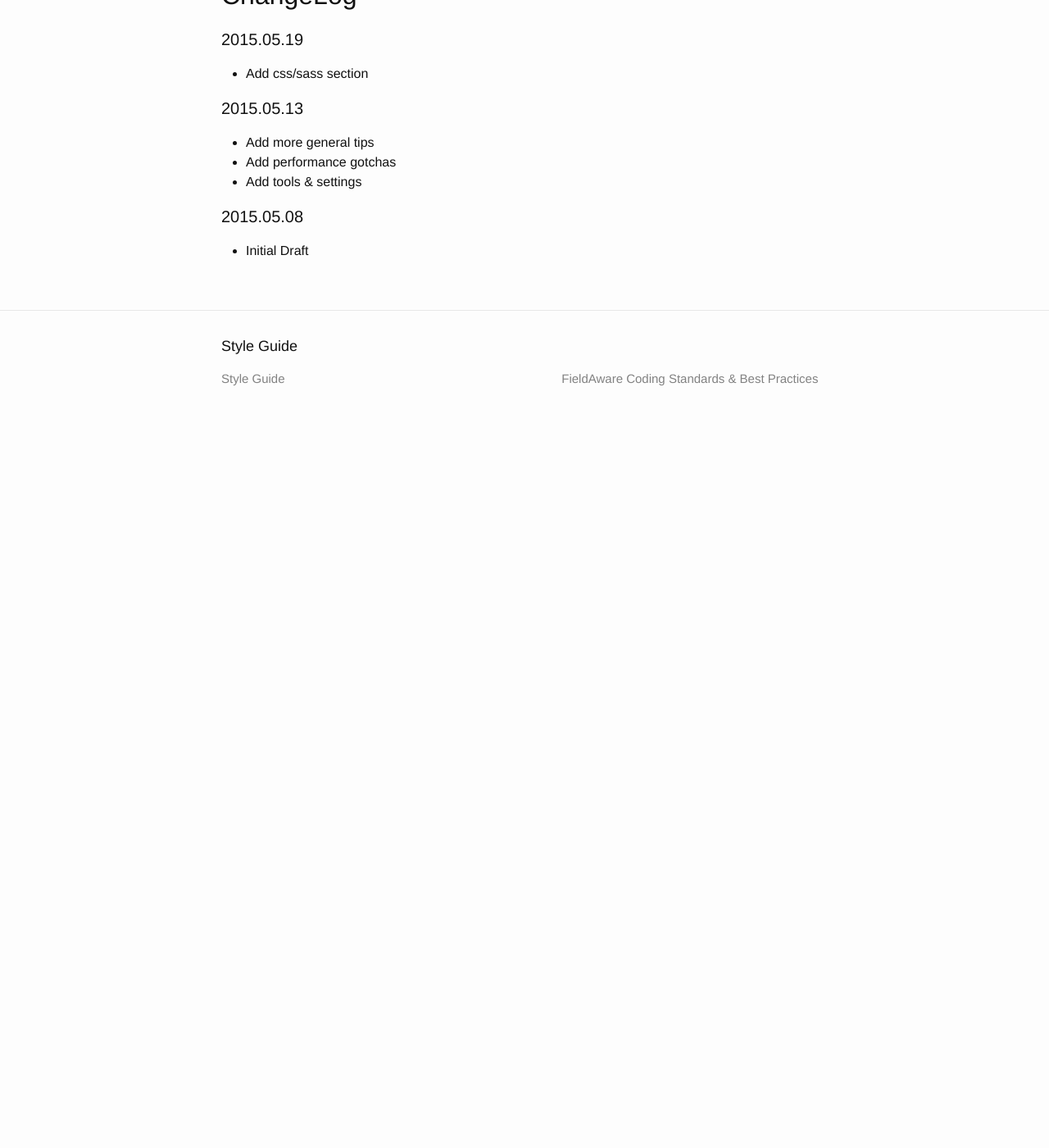
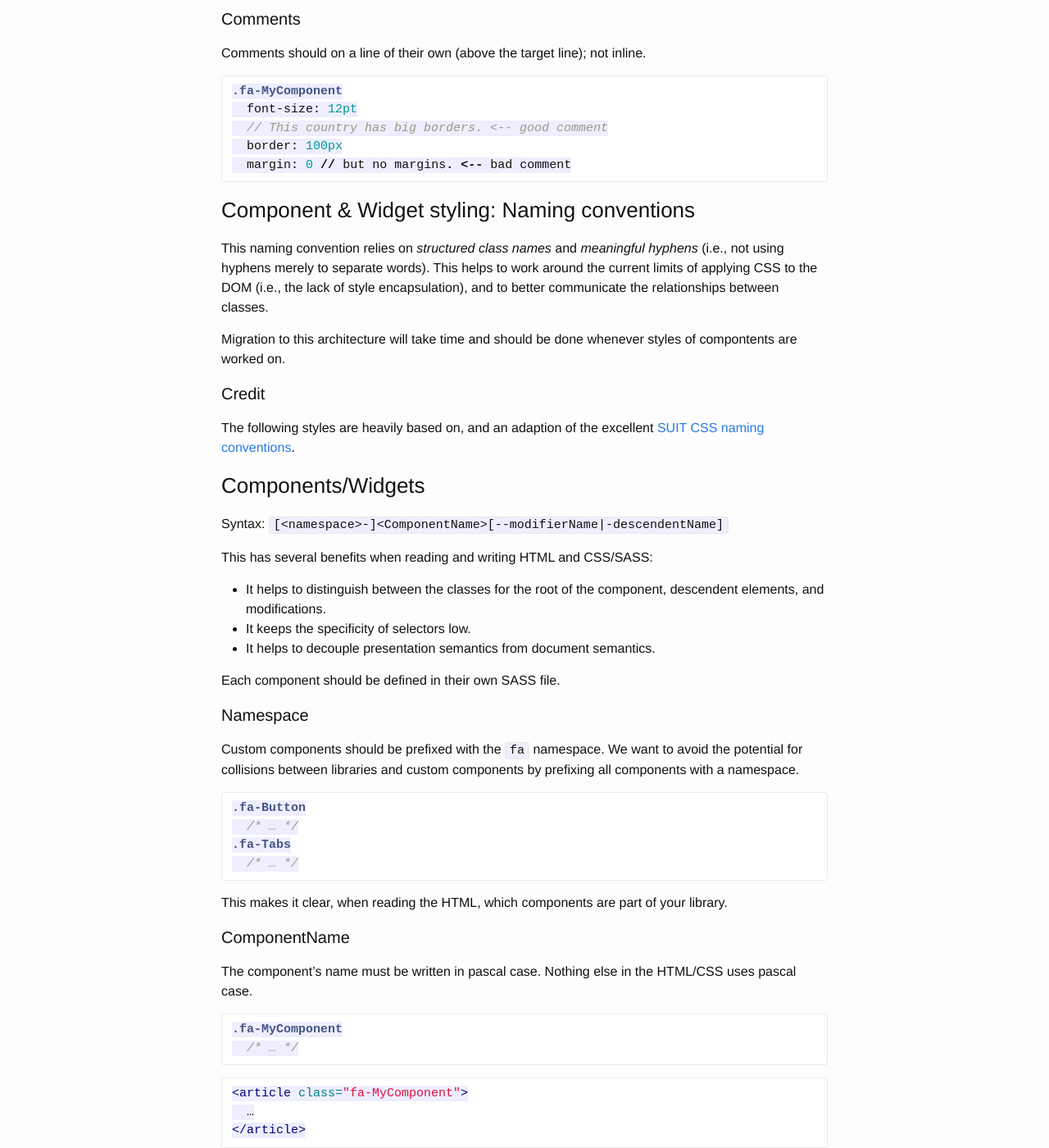
Before and after one commit to fieldaware/style-guide, a Jekyll site: the page built from frontend.md, in a window 1280 px wide and 1400 px high, scrolled down 3848 px. Shown: the whole window at 82% size. Built offline with Jekyll 4.4.1, drawn with Linux system fonts in a browser that asks for light colours; nearby versions of some CDN libraries; Markdown is read by kramdown in place of the engine named in the settings; before the commit the page ends 4382 px from its top, so only the background shows below that; some of the changed text lies outside the part shown.

Commit message:
Add SASS naming convention

````diff
--- a/frontend.md
+++ b/frontend.md
@@ -114,24 +114,180 @@ Object.keys(person).forEach(lang.hitch(this, function(prop){
 
 ## CSS/SASS
 
-Define your CSS/SASS at component level instead of page (and put each into its own component file).
+### General
+
+We use [compass][compass], which in turn uses [sass][sass]
+
+#### Flexbox for Layout & Flow
+
+Forget about the standard box model; use flexbox. Compass provides [flexbox mixins][flexbox-mixins]. For a visual overview, see [CSS Tricks' flexbox guide][flexbox-guide].
+
+#### Cross-browser support
+
+Use [compass' mixins][compass-mixins] for cross-browser support:
+
+```sass
+#header
+  @include border-bottom-radius(50px)
+```
+
+#### Comments
 
 Comments should on a line of their own (above the target line); not inline.
 
 ```sass
-.country
+.fa-MyComponent
   font-size: 12pt
   // This country has big borders. <-- good comment
   border: 100px
   margin: 0 // but no margins. <-- bad comment
 ```
 
-Use [compass' mixins][compass-mixins] for cross-browser support:
+
+### Component & Widget styling: Naming conventions
+
+This naming convention relies on _structured class names_ and _meaningful hyphens_ (i.e., not
+using hyphens merely to separate words). This helps to work around the current
+limits of applying CSS to the DOM (i.e., the lack of style encapsulation), and
+to better communicate the relationships between classes.
+
+Migration to this architecture will take time and should be done whenever styles of compontents are worked on.
+
+#### Credit
+
+The following styles are heavily based on, and an adaption of the excellent [SUIT CSS naming conventions][suitcss-naming-conventions].
+
+### Components/Widgets
+
+Syntax: `[<namespace>-]<ComponentName>[--modifierName|-descendentName]`
+
+This has several benefits when reading and writing HTML and CSS/SASS:
+
+* It helps to distinguish between the classes for the root of the component,
+  descendent elements, and modifications.
+* It keeps the specificity of selectors low.
+* It helps to decouple presentation semantics from document semantics.
+
+Each component should be defined in their own SASS file.
+
+#### Namespace
+
+Custom components should be prefixed with the `fa` namespace. We want to avoid the potential for collisions between libraries and custom components by prefixing all components with a namespace.
 
 ```sass
-.country
-  @include border-bottom-radius(50px)
+.fa-Button
+  /* … */
+.fa-Tabs
+  /* … */
 ```
+
+This makes it clear, when reading the HTML, which components are part of your
+library.
+
+<a name="ComponentName"></a>
+#### ComponentName
+
+The component's name must be written in pascal case. Nothing else in the
+HTML/CSS uses pascal case.
+
+```sass
+.fa-MyComponent
+  /* … */
+```
+
+```html
+<article class="fa-MyComponent">
+  …
+</article>
+```
+
+<a name="ComponentName--modifierName"></a>
+#### ComponentName--modifierName
+
+A component modifier is a class that modifies the presentation of the base
+component in some form (for a certain configuration of the component).
+Modifier names must be written in camel case and be separated from the
+component name by two hyphens. The class should be included in the HTML _in
+addition_ to the base component class.
+
+```sass
+/* Core button */
+.fa-Button
+  /* … */
+/* Cancel and Default buttons often differentiate themselves visually from normal buttons. This would be a perfect usage of --modifierName */
+/* Default button style */
+.fa-Button--default
+  /* … */
+/* Cancel button style */
+.fa-Button--cancel
+  /* … */
+
+/* Core sidebar button */
+.fa-SidebarButton
+  /* … */
+/* Sidebar primary action button style */
+.fa-SidebarButton--primary
+  /* … */
+/* Sidebar secondary action button style */
+.fa-SidebarButton--secondary
+  /* … */
+```
+
+```html
+<button class="fa-Button fa-Button--default" type="button">…</button>
+
+<div class="fa-Sidebar">
+  <button class="fa-Button fa-Button--sidebarPrimary" type="button">
+    Save
+  </button>
+  <button class="fa-Button fa-Button--sidebarSecondary" type="button">
+    Print
+  </button>
+</div>
+```
+
+<a name="ComponentName-descendentName"></a>
+### ComponentName-descendentName
+
+A component descendent is a class that is attached to a descendent node of a
+component. It's responsible for applying presentation directly to the
+descendent on behalf of a particular component. Descendent names must be
+written in camel case.
+
+```html
+<article class="fa-Tweet">
+  <header class="fa-Tweet-header">
+    <img class="fa-Tweet-avatar" src="{{src}}" alt="{{alt}}">
+    …
+  </header>
+  <div class="fa-Tweet-bodyText">
+    …
+  </div>
+</article>
+```
+
+<a name="is-stateOfComponent"></a>
+### ComponentName.is-stateOfComponent
+
+Use `is-stateOfComponent` to reflect changes to a component's state, e.g. `is-expanded` or `is-loadingData`. The state name must be camel case. **Never style these classes directly; they should always be used as an adjoining class.**
+
+This means that the same state names can be used in multiple contexts, but
+every component must define its own styles for the state (as they are scoped to
+the component).
+
+```sass
+.fa-Tweet
+  /* … */
+.fa-Tweet.is-expanded
+  /* … */
+```
+
+```html
+<article class="fa-Tweet is-expanded">
+  …
+</article>
+```
+
 
 ## Tools and configuration
 
@@ -146,6 +302,11 @@ Use [compass' mixins][compass-mixins] for cross-browser support:
 - Sublime Text [Package Control settings][sublime-package-control] with some nice packages to have.
 
 ## ChangeLog
+
+#### 2015.05.22
+
+- Added CSS/SASS naming convention for components
+- Added SASS flexbox recomendations
 
 #### 2015.05.19
 
@@ -171,6 +332,11 @@ Use [compass' mixins][compass-mixins] for cross-browser support:
 [learning-javascript-design-patterns]:http://addyosmani.com/resources/essentialjsdesignpatterns/book/
 [jsdoc3]:https://github.com/jsdoc3/jsdoc
 [compass-mixins]:http://compass-style.org/index/mixins/
+[suitcss-naming-conventions]:https://github.com/suitcss/suit/blob/master/doc/naming-conventions.md
+[compass]:http://compass-style.org/
+[sass]:http://sass-lang.com/
+[flexbox-guide]:https://css-tricks.com/snippets/css/a-guide-to-flexbox/
+[flexbox-mixins]:http://compass-style.org/reference/compass/css3/flexbox/#mixin-flexbox
 
 [jshint-file]:{{ site.baseurl }}{{ post.url }}/files/jshintrc
 [package-control-install]:https://packagecontrol.io/installation
````
